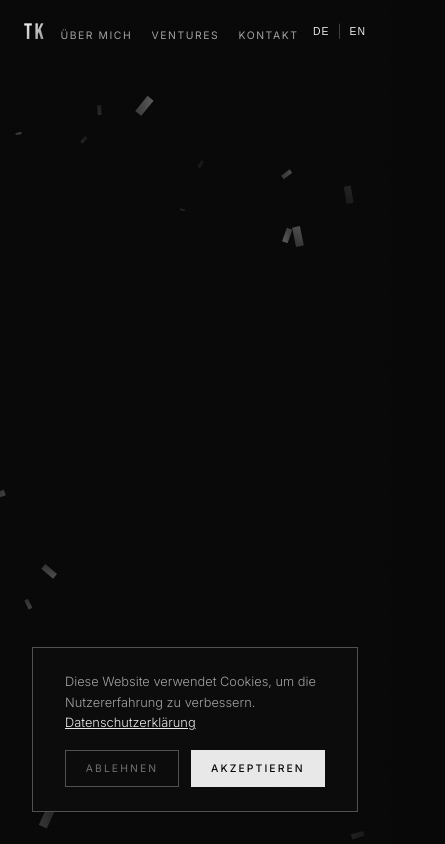
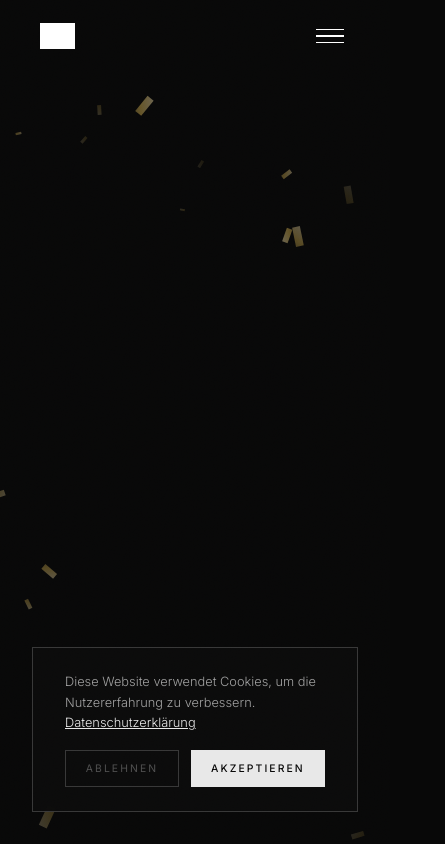
Before and after one commit to khojastehtayfun-dotcom/tayfunkhojasteh, a Next.js app: page / in a window 390 px wide. Shown: the top 844 px of the page, 445 px wide, since content can reach past the window. Built offline with nearby package versions, Linux system fonts and the light colour scheme; grey boxes are pictures that could not be loaded.

Commit message:
design: gold accents + about text + navigation overhaul

```diff
--- a/src/app/globals.css
+++ b/src/app/globals.css
@@ -4,12 +4,13 @@
   --black:       #080808;
   --chrome-1:    #e8e8e8;
   --chrome-2:    #a0a0a0;
-  --chrome-3:    #505050;
+  --chrome-3:    #383838;
   --chrome-glow: #d4d4d4;
-  --accent:      #c0c0c0;
+  --accent:      #c9a84c;
+  --accent-dim:  #8a6f2e;
   --bg:          #080808;
   --text:        #e8e8e8;
-  --text-muted:  #707070;
+  --text-muted:  #505050;
 }
 
 *, *::before, *::after {
@@ -19,7 +20,7 @@
 }
 
 html {
-  scroll-behavior: smooth;
+  scroll-behavior: auto !important;
 }
 
 body {
@@ -32,20 +33,17 @@ body {
 }
 
 /* Scrollbar */
-::-webkit-scrollbar { width: 4px; }
+::-webkit-scrollbar { width: 3px; }
 ::-webkit-scrollbar-track { background: var(--black); }
-::-webkit-scrollbar-thumb { background: var(--chrome-3); }
+::-webkit-scrollbar-thumb { background: var(--accent-dim); }
 
 /* Selection */
 ::selection {
-  background: var(--chrome-3);
+  background: var(--accent-dim);
   color: var(--chrome-1);
 }
-.custom-cursor,
-.custom-cursor * {
-  cursor: none !important;
-}
 
+/* Noise Overlay */
 body::after {
   content: '';
   position: fixed;
@@ -57,7 +55,3 @@ body::after {
   opacity: 0.038;
   mix-blend-mode: overlay;
 }
-
-html {
-  scroll-behavior: auto !important;
-}
--- a/src/components/Hero.module.css
+++ b/src/components/Hero.module.css
@@ -31,21 +31,26 @@
   display: flex;
   flex-direction: column;
   align-items: center;
-  gap: 1.5rem;
+  gap: 1.2rem;
 }
 
 .logo {
-  width: clamp(500px, 60vw, 720px);
+  width: clamp(300px, 42vw, 560px);
   height: auto;
+}
+
+.divider {
+  width: 40px;
+  height: 1px;
+  background: linear-gradient(90deg, transparent, var(--accent), transparent);
 }
 
 .name {
   font-family: 'Bebas Neue', sans-serif;
-  font-size: clamp(3rem, 9vw, 7rem);
-  line-height: 0.92;
+  font-size: clamp(1.1rem, 2.5vw, 1.8rem);
+  letter-spacing: 0.35em;
   text-align: center;
-  letter-spacing: 0.04em;
-  background: linear-gradient(160deg, #ffffff 0%, #c8c8c8 40%, #606060 100%);
+  background: linear-gradient(160deg, #ffffff 0%, #a0a0a0 100%);
   -webkit-background-clip: text;
   -webkit-text-fill-color: transparent;
   background-clip: text;
@@ -54,17 +59,19 @@
 
 .subtitle {
   font-family: 'Inter', sans-serif;
-  font-size: clamp(0.65rem, 1.2vw, 0.85rem);
+  font-size: clamp(0.55rem, 0.9vw, 0.7rem);
   font-weight: 300;
-  letter-spacing: 0.35em;
+  letter-spacing: 0.4em;
   text-transform: uppercase;
-  color: var(--chrome-2);
+  color: var(--accent);
   margin: 0;
+  text-align: center;
+  opacity: 0.8;
 }
 
 .scrollHint {
   position: absolute;
-  bottom: 2rem;
+  bottom: 2.5rem;
   display: flex;
   flex-direction: column;
   align-items: center;
@@ -75,38 +82,25 @@
   display: block;
   width: 1px;
   height: 50px;
-  background: linear-gradient(to bottom, transparent, var(--chrome-2));
+  background: linear-gradient(to bottom, transparent, var(--accent));
   animation: pulse 2s ease-in-out infinite;
 }
 
 .scrollLabel {
-  font-size: 0.6rem;
-  letter-spacing: 0.4em;
+  font-size: 0.55rem;
+  letter-spacing: 0.5em;
   text-transform: uppercase;
-  color: var(--text-muted);
-}
-.name {
-  font-family: 'Bebas Neue', sans-serif;
-  font-size: clamp(1.2rem, 3vw, 2.2rem);
-  letter-spacing: 0.2em;
-  text-align: center;
-  background: linear-gradient(160deg, #ffffff, #808080);
-  -webkit-background-clip: text;
-  -webkit-text-fill-color: transparent;
-  background-clip: text;
-  margin: 0;
+  color: var(--accent);
+  opacity: 0.5;
 }
 
-.subtitle {
-  font-size: clamp(0.55rem, 1vw, 0.75rem);
-  font-weight: 300;
-  letter-spacing: 0.3em;
-  text-transform: uppercase;
-  color: var(--chrome-2);
-  margin: 0;
-  text-align: center;
+@keyframes pulse {
+  0%, 100% { opacity: 0.2; }
+  50%       { opacity: 0.8; }
 }
-@keyframes pulse {
-  0%, 100% { opacity: 0.3; }
-  50%       { opacity: 1; }
+
+@media (max-width: 768px) {
+  .logo {
+    width: clamp(200px, 75vw, 320px);
+  }
 }
--- a/src/components/Hero.tsx
+++ b/src/components/Hero.tsx
@@ -69,7 +69,7 @@ export default function Hero() {
         ctx.rotate(((s.angle + s.spin * p) * Math.PI) / 180)
         const sg = ctx.createLinearGradient(-s.size, -s.size, s.size, s.size)
         sg.addColorStop(0,   '#e8e8e8')
-        sg.addColorStop(0.5, '#808080')
+        sg.addColorStop(0.5, '#c9a84c')
         sg.addColorStop(1,   '#303030')
         ctx.fillStyle = sg
         ctx.fillRect(-s.size / 2, -s.size / 2, s.size, s.size * 0.4)
@@ -103,6 +103,7 @@ export default function Hero() {
           transition={{ duration: 1.2, ease: [0.16, 1, 0.3, 1] }}
         >
           <img src="/images/Tayfun Logo.png" alt="TK" className={styles.logo} />
+          <div className={styles.divider} />
           <h1 className={styles.name}>Tayfun Khojasteh</h1>
           <p className={styles.subtitle}>Entrepreneur &nbsp;·&nbsp; Investor &nbsp;·&nbsp; Multi-CEO</p>
         </motion.div>
--- a/src/components/LoadingScreen.module.css
+++ b/src/components/LoadingScreen.module.css
@@ -46,4 +46,7 @@
   height: 2px;
   background: linear-gradient(90deg, transparent, rgba(255,255,255,0.4), transparent);
   transform-origin: left;
+}.logo {
+  width: min(950px, 85vw);
+  height: auto;
 }
--- a/src/components/LoadingScreen.tsx
+++ b/src/components/LoadingScreen.tsx
@@ -7,7 +7,7 @@ export default function LoadingScreen() {
   const [done, setDone] = useState(false)
 
   useEffect(() => {
-    const t = setTimeout(() => setDone(true), 2800)
+    const t = setTimeout(() => setDone(true), 2200)
     return () => clearTimeout(t)
   }, [])
 
--- a/src/components/Navigation.module.css
+++ b/src/components/Navigation.module.css
@@ -1,73 +1,173 @@
+/* Top Bar */
 .nav {
   position: fixed;
   top: 0;
   left: 0;
   right: 0;
-  z-index: 100;
+  z-index: 9998;
   display: flex;
   align-items: center;
   justify-content: space-between;
-  padding: 1.2rem clamp(1.5rem, 5vw, 4rem);
-  transition: background 0.4s ease, backdrop-filter 0.4s ease;
+  padding: 1.4rem 2.5rem;
+  transition: background 0.4s ease, padding 0.4s ease;
 }
 
 .nav.scrolled {
-  background: rgba(8, 8, 8, 0.75);
-  backdrop-filter: blur(20px);
-  -webkit-backdrop-filter: blur(20px);
-  border-bottom: 1px solid rgba(255,255,255,0.06);
+  background: rgba(8, 8, 8, 0.92);
+  backdrop-filter: blur(12px);
+  padding: 1rem 2.5rem;
+  border-bottom: 1px solid rgba(255, 255, 255, 0.06);
 }
 
+.nav.menuOpen {
+  background: transparent;
+  border-bottom: none;
+}
+
+/* Logo */
 .logo {
-  font-family: 'Bebas Neue', sans-serif;
-  font-size: 1.4rem;
-  letter-spacing: 0.1em;
-  background: linear-gradient(135deg, #ffffff, #808080);
-  -webkit-background-clip: text;
-  -webkit-text-fill-color: transparent;
-  background-clip: text;
-  background-color: transparent;
+  background: none;
   border: none;
   cursor: pointer;
   padding: 0;
-  transition: opacity 0.2s;
+  z-index: 10000;
+  position: relative;
 }
 
-.logo:hover { opacity: 0.7; }
-
-.logo:hover { opacity: 0.7; }
-
-.logo img {
+.logoImg {
   height: 36px;
   width: auto;
+  display: block;
+  filter: brightness(0) invert(1);
 }
 
-.logo:hover { opacity: 0.7; }
-
-.links {
-  display: flex;
-  list-style: none;
-  gap: 2.5rem;
-  margin: 0;
-  padding: 0;
+@media (max-width: 768px) {
+  .logoImg {
+    height: 26px;
+  }
 }
 
-.links button {
+/* Hamburger */
+.hamburger {
   background: none;
   border: none;
   cursor: pointer;
-  font-family: 'Inter', sans-serif;
-  font-size: 0.75rem;
-  font-weight: 400;
-  letter-spacing: 0.25em;
-  text-transform: uppercase;
-  color: var(--chrome-2);
-  transition: color 0.2s;
-  padding: 0;
+  padding: 0.4rem;
+  display: flex;
+  flex-direction: column;
+  gap: 5px;
+  z-index: 10000;
+  position: relative;
 }
 
-.links button:hover { color: var(--chrome-1); }
+.hamburger span {
+  display: block;
+  width: 28px;
+  height: 1.5px;
+  background: #fff;
+  transition: transform 0.4s ease, opacity 0.3s ease;
+  transform-origin: center;
+}
 
+.hamburger.hamburgerOpen span:nth-child(1) {
+  transform: translateY(6.5px) rotate(45deg);
+}
+
+.hamburger.hamburgerOpen span:nth-child(2) {
+  opacity: 0;
+  transform: scaleX(0);
+}
+
+.hamburger.hamburgerOpen span:nth-child(3) {
+  transform: translateY(-6.5px) rotate(-45deg);
+}
+
+/* Full Screen Overlay */
+.overlay {
+  position: fixed;
+  inset: 0;
+  z-index: 9997;
+  background: #080808;
+  display: flex;
+  align-items: center;
+  justify-content: center;
+}
+
+.overlayContent {
+  width: 100%;
+  height: 100%;
+  display: flex;
+  flex-direction: column;
+  justify-content: center;
+  padding: 8rem 10vw 4rem;
+}
+
+/* Links */
+.overlayLinks {
+  list-style: none;
+  margin: 0;
+  padding: 0;
+  display: flex;
+  flex-direction: column;
+  gap: 0;
+}
+
+.overlayLinks li {
+  border-top: 1px solid rgba(255, 255, 255, 0.08);
+}
+
+.overlayLinks li:last-child {
+  border-bottom: 1px solid rgba(255, 255, 255, 0.08);
+}
+
+.overlayLinks button {
+  background: none;
+  border: none;
+  cursor: pointer;
+  color: #fff;
+  font-family: 'Bebas Neue', sans-serif;
+  font-size: clamp(3rem, 8vw, 7rem);
+  letter-spacing: 0.06em;
+  padding: 0.6rem 0;
+  display: flex;
+  align-items: center;
+  gap: 1.5rem;
+  width: 100%;
+  text-align: left;
+  transition: color 0.3s ease, letter-spacing 0.3s ease;
+}
+
+.overlayLinks button:hover {
+  color: #c9a84c;
+  letter-spacing: 0.12em;
+}
+
+.itemNum {
+  font-family: 'Inter', sans-serif;
+  font-size: clamp(0.65rem, 1.2vw, 0.8rem);
+  color: rgba(255, 255, 255, 0.3);
+  letter-spacing: 0.2em;
+  margin-top: 0.4rem;
+  min-width: 2rem;
+}
+
+/* Bottom Row */
+.overlayBottom {
+  margin-top: auto;
+  display: flex;
+  align-items: center;
+  justify-content: space-between;
+}
+
+.overlayTagline {
+  font-family: 'Inter', sans-serif;
+  font-size: 0.6rem;
+  letter-spacing: 0.5em;
+  color: rgba(255, 255, 255, 0.2);
+  margin: 0;
+}
+
+/* Lang Switch */
 .langSwitch {
   display: flex;
   align-items: center;
@@ -78,28 +178,19 @@
   background: none;
   border: none;
   cursor: pointer;
-  font-size: 0.65rem;
-  font-weight: 500;
-  letter-spacing: 0.1em;
-  color: var(--chrome-1);
-  opacity: 1;
-  transition: opacity 0.2s, transform 0.2s;
+  color: rgba(255, 255, 255, 0.35);
+  font-family: 'Inter', sans-serif;
+  font-size: 0.7rem;
+  letter-spacing: 0.2em;
+  transition: color 0.3s;
   padding: 0;
-  line-height: 1;
-  display: flex;
-  align-items: center;
 }
 
-.langSwitch button:hover  { opacity: 1; transform: scale(1.1); }
-.langSwitch button.active { opacity: 1; }
+.langSwitch button.active {
+  color: #c9a84c;
+}
 
 .divider {
-  color: var(--chrome-3);
-  font-size: 0.8rem;
-  line-height: 1;
+  color: rgba(255, 255, 255, 0.2);
+  font-size: 0.7rem;
 }
-
-@media (max-width: 600px) {
-  .links { gap: 1.2rem; }
-  .links button { font-size: 0.65rem; letter-spacing: 0.15em; }
-}
--- a/src/components/Navigation.tsx
+++ b/src/components/Navigation.tsx
@@ -1,11 +1,12 @@
 'use client'
 
 import { useEffect, useRef, useState } from 'react'
+import { motion, AnimatePresence } from 'framer-motion'
 import styles from './Navigation.module.css'
 import { useLang } from '@/context/LanguageContext'
 
 export default function Navigation() {
-  const [visible, setVisible] = useState(true)
+  const [open, setOpen] = useState(false)
   const [scrolled, setScrolled] = useState(false)
   const { lang, setLang } = useLang()
   const lastY = useRef(0)
@@ -14,40 +15,108 @@ export default function Navigation() {
     const onScroll = () => {
       const currentY = window.scrollY
       setScrolled(currentY > 50)
-      setVisible(currentY < lastY.current || currentY < 80)
       lastY.current = currentY
     }
     window.addEventListener('scroll', onScroll, { passive: true })
     return () => window.removeEventListener('scroll', onScroll)
   }, [])
 
-  if (!visible) return null
+  // Body scroll lock when menu open
+  useEffect(() => {
+    document.body.style.overflow = open ? 'hidden' : ''
+    return () => { document.body.style.overflow = '' }
+  }, [open])
+
+  const scrollTo = (id: string) => {
+    setOpen(false)
+    setTimeout(() => {
+      document.getElementById(id)?.scrollIntoView({ behavior: 'smooth' })
+    }, 600)
+  }
+
+  const navItems = [
+    { label: lang === 'de' ? 'Über mich' : 'About', id: 'about' },
+    { label: 'Ventures', id: 'ventures' },
+    { label: lang === 'de' ? 'Kontakt' : 'Contact', id: 'contact' },
+  ]
 
   return (
-    <nav className={`${styles.nav} ${scrolled ? styles.scrolled : ''}`}>
-      <button className={styles.logo} onClick={() => window.scrollTo({ top: 0, behavior: 'smooth' })}>
-        TK
-      </button>
-      <ul className={styles.links}>
-        <li><button onClick={() => document.getElementById('about')?.scrollIntoView({ behavior: 'smooth' })}>
-          {lang === 'de' ? 'Über mich' : 'About'}
-        </button></li>
-        <li><button onClick={() => document.getElementById('ventures')?.scrollIntoView({ behavior: 'smooth' })}>
-          Ventures
-        </button></li>
-        <li><button onClick={() => document.getElementById('contact')?.scrollIntoView({ behavior: 'smooth' })}>
-          {lang === 'de' ? 'Kontakt' : 'Contact'}
-        </button></li>
-      </ul>
-      <div className={styles.langSwitch}>
-        <button className={lang === 'de' ? styles.active : ''} onClick={() => setLang('de')}>
-          DE
+    <>
+      {/* Top Bar */}
+      <nav className={`${styles.nav} ${scrolled ? styles.scrolled : ''} ${open ? styles.menuOpen : ''}`}>
+        {/* TK Logo */}
+        <button
+          className={styles.logo}
+          onClick={() => { setOpen(false); window.scrollTo({ top: 0, behavior: 'smooth' }) }}
+        >
+          <img src="/images/Tayfun Logo.png" alt="TK" className={styles.logoImg} />
         </button>
-        <span className={styles.divider}>|</span>
-        <button className={lang === 'en' ? styles.active : ''} onClick={() => setLang('en')}>
-          EN
+
+        {/* Hamburger */}
+        <button
+          className={`${styles.hamburger} ${open ? styles.hamburgerOpen : ''}`}
+          onClick={() => setOpen(!open)}
+          aria-label="Menu"
+        >
+          <span />
+          <span />
+          <span />
         </button>
-      </div>
-    </nav>
+      </nav>
+
+      {/* Full Screen Overlay */}
+      <AnimatePresence>
+        {open && (
+          <motion.div
+            className={styles.overlay}
+            initial={{ opacity: 0, clipPath: 'inset(0 0 100% 0)' }}
+            animate={{ opacity: 1, clipPath: 'inset(0 0 0% 0)' }}
+            exit={{ opacity: 0, clipPath: 'inset(0 0 100% 0)' }}
+            transition={{ duration: 0.6, ease: [0.76, 0, 0.24, 1] }}
+          >
+            {/* Nav Links */}
+            <div className={styles.overlayContent}>
+              <ul className={styles.overlayLinks}>
+                {navItems.map((item, i) => (
+                  <motion.li
+                    key={item.id}
+                    initial={{ opacity: 0, y: 40 }}
+                    animate={{ opacity: 1, y: 0 }}
+                    exit={{ opacity: 0, y: 20 }}
+                    transition={{ delay: 0.2 + i * 0.08, duration: 0.5, ease: [0.76, 0, 0.24, 1] }}
+                  >
+                    <button onClick={() => scrollTo(item.id)}>
+                      <span className={styles.itemNum}>0{i + 1}</span>
+                      {item.label}
+                    </button>
+                  </motion.li>
+                ))}
+              </ul>
+
+              {/* Bottom Row */}
+              <motion.div
+                className={styles.overlayBottom}
+                initial={{ opacity: 0 }}
+                animate={{ opacity: 1 }}
+                transition={{ delay: 0.5, duration: 0.4 }}
+              >
+                <div className={styles.langSwitch}>
+                  <button
+                    className={lang === 'de' ? styles.active : ''}
+                    onClick={() => setLang('de')}
+                  >DE</button>
+                  <span className={styles.divider}>|</span>
+                  <button
+                    className={lang === 'en' ? styles.active : ''}
+                    onClick={() => setLang('en')}
+                  >EN</button>
+                </div>
+                <p className={styles.overlayTagline}>TAYFUN KHOJASTEH</p>
+              </motion.div>
+            </div>
+          </motion.div>
+        )}
+      </AnimatePresence>
+    </>
   )
 }
```
Also changed, not shown: src/components/About.module.css (+28 -14 lines), src/components/About.tsx (+23 -8 lines).
